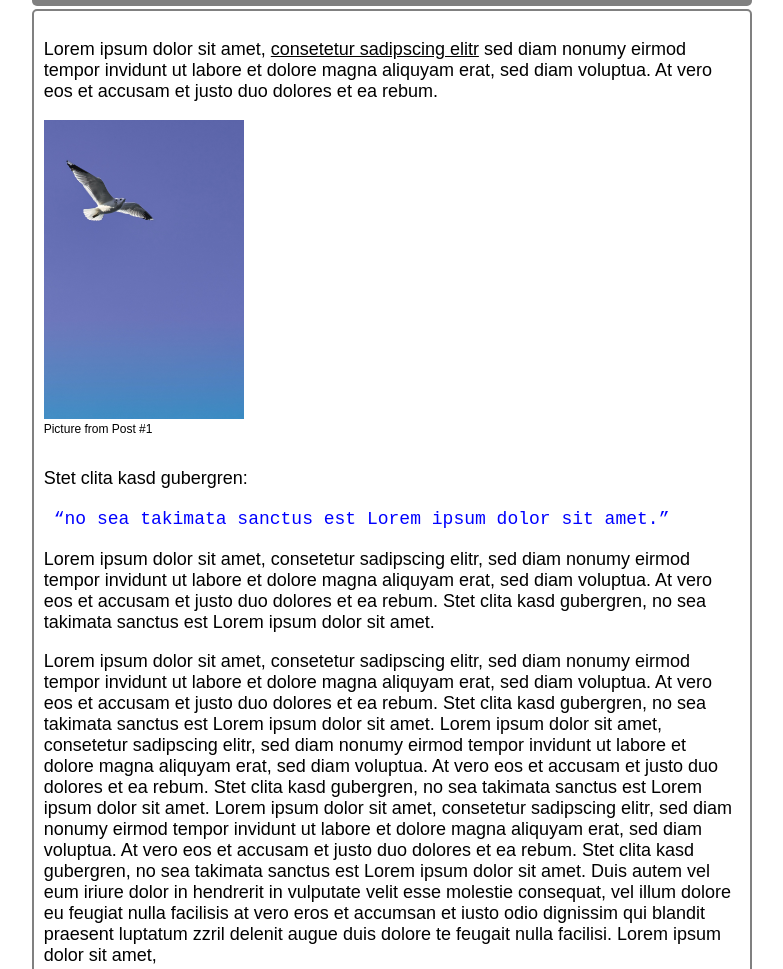
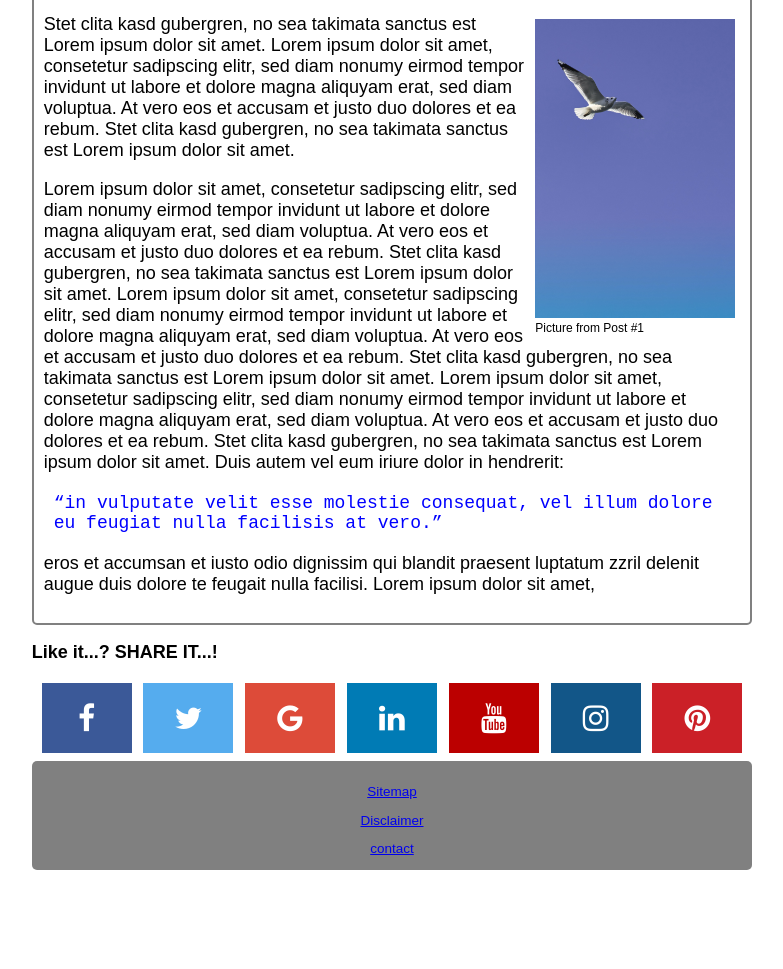
Before and after one commit to xtwulf/project_1, a plain HTML site: page blog_site.html in a window 1280 px wide. Shown: the part 361-1330 px from the top of the page, without its empty margins (248-1031 px from the left). After the commit the page ends 1269 px from the top, so only its background shows below. Drawn offline with Linux system fonts and the light colour scheme.

Commit message:
added social media bar on blog_site

```diff
--- a/blog_site.html
+++ b/blog_site.html
@@ -23,13 +23,11 @@
                 <a href="#about">About</a>
             </nav>
 
-
+            <!-- Empty elements are providing white space left and right from the main content -->
+            <div id="empty1">
+            </div>
 
             <!-- Main Section -->
-
-            <div id="empty1">
-
-            </div>
             <main>
                 <div class="card_header">
                     <div style="flex-grow: 1;">
@@ -41,7 +39,7 @@
                     <div style="flex-grow: 1;">
                         <img src="images/7_avatar-512.webp" class="card_img_header">
                     </div>
-                    <div style="flex-grow: 8; border: solid 1px red;">
+                    <div style="flex-grow: 8;">
                         <ul>
                             <li>Name: Mister X</li>
                             <li>Title: Prof</li>
@@ -59,26 +57,32 @@
                 </div>
             </main>
 
-
-
             <!-- Content Element -->
 
             <div id="content">
                 <p>Lorem ipsum dolor sit amet, <span style="text-decoration: underline;">consetetur sadipscing elitr</span> sed diam nonumy eirmod tempor invidunt ut labore et dolore magna aliquyam erat, sed diam voluptua. At vero eos et accusam et justo duo dolores et ea rebum.</p>
-                <img class="card_img_text" src="images/pic_1.jpg" alt="Nice picture">
-                <figcaption>Picture from Post #1</figcaption>
-                <br>
-                <p>Stet clita kasd gubergren: <q>no sea takimata sanctus est Lorem ipsum dolor sit amet.</q> Lorem ipsum dolor sit amet, consetetur sadipscing elitr, sed diam nonumy eirmod tempor invidunt ut labore et dolore magna aliquyam erat, sed diam voluptua. At vero eos et accusam et justo duo dolores et ea rebum. Stet clita kasd gubergren, no sea takimata sanctus est Lorem ipsum dolor sit amet.</p>
-                <p>Lorem ipsum dolor sit amet, consetetur sadipscing elitr, sed diam nonumy eirmod tempor invidunt ut labore et dolore magna aliquyam erat, sed diam voluptua. At vero eos et accusam et justo duo dolores et ea rebum. Stet clita kasd gubergren, no sea takimata sanctus est Lorem ipsum dolor sit amet. Lorem ipsum dolor sit amet, consetetur sadipscing elitr, sed diam nonumy eirmod tempor invidunt ut labore et dolore magna aliquyam erat, sed diam voluptua. At vero eos et accusam et justo duo dolores et ea rebum. Stet clita kasd gubergren, no sea takimata sanctus est Lorem ipsum dolor sit amet. Lorem ipsum dolor sit amet, consetetur sadipscing elitr, sed diam nonumy eirmod tempor invidunt ut labore et dolore magna aliquyam erat, sed diam voluptua. At vero eos et accusam et justo duo dolores et ea rebum. Stet clita kasd gubergren, no sea takimata sanctus est Lorem ipsum dolor sit amet.
-
-                    Duis autem vel eum iriure dolor in hendrerit in vulputate velit esse molestie consequat, vel illum dolore eu feugiat nulla facilisis at vero eros et accumsan et iusto odio dignissim qui blandit praesent luptatum zzril delenit augue duis dolore te feugait nulla facilisi. Lorem ipsum dolor sit amet,</p>
+                <div class="card_img_text"><img src="images/pic_1.jpg" alt="Nice picture"><br><figcaption">Picture from Post #1</figcaption></div>
+                <p>Stet clita kasd gubergren, no sea takimata sanctus est Lorem ipsum dolor sit amet. Lorem ipsum dolor sit amet, consetetur sadipscing elitr, sed diam nonumy eirmod tempor invidunt ut labore et dolore magna aliquyam erat, sed diam voluptua. At vero eos et accusam et justo duo dolores et ea rebum. Stet clita kasd gubergren, no sea takimata sanctus est Lorem ipsum dolor sit amet.</p>
+                <p>Lorem ipsum dolor sit amet, consetetur sadipscing elitr, sed diam nonumy eirmod tempor invidunt ut labore et dolore magna aliquyam erat, sed diam voluptua. At vero eos et accusam et justo duo dolores et ea rebum. Stet clita kasd gubergren, no sea takimata sanctus est Lorem ipsum dolor sit amet. Lorem ipsum dolor sit amet, consetetur sadipscing elitr, sed diam nonumy eirmod tempor invidunt ut labore et dolore magna aliquyam erat, sed diam voluptua. At vero eos et accusam et justo duo dolores et ea rebum. Stet clita kasd gubergren, no sea takimata sanctus est Lorem ipsum dolor sit amet. Lorem ipsum dolor sit amet, consetetur sadipscing elitr, sed diam nonumy eirmod tempor invidunt ut labore et dolore magna aliquyam erat, sed diam voluptua. At vero eos et accusam et justo duo dolores et ea rebum. Stet clita kasd gubergren, no sea takimata sanctus est Lorem ipsum dolor sit amet.                   Duis autem vel eum iriure dolor in hendrerit: <q>in vulputate velit esse molestie consequat, vel illum dolore eu feugiat nulla facilisis at vero.</q> eros et accumsan et iusto odio dignissim qui blandit praesent luptatum zzril delenit augue duis dolore te feugait nulla facilisi. Lorem ipsum dolor sit amet,</p>
             </div>
 
             <div id="empty2">
 
             </div>
 
-            <div id="author"></div>
+            <div id="social">
+                <h2>Like it...? SHARE IT...!</h2>
+                <div class="social_buttons">
+                <!-- Add font awesome icons -->
+                <a href="#" class="fa fa-facebook"></a>
+                <a href="#" class="fa fa-twitter"></a>
+                <a href="#" class="fa fa-google"></a>
+                <a href="#" class="fa fa-linkedin"></a>
+                <a href="#" class="fa fa-youtube"></a>
+                <a href="#" class="fa fa-instagram"></a>
+                <a href="#" class="fa fa-pinterest"></a>
+                </div>
+            </div>
 
 
             <footer>
--- a/css/blog_grid.css
+++ b/css/blog_grid.css
@@ -1,32 +1,15 @@
-/* .container {
-  display: grid;
-min-height: 100vh;
-grid-template-columns: 0.75fr 1fr 1fr 0.75fr;
-grid-template-rows: 75px 0.5fr 1.75fr 1.75fr 0.2fr;
-grid-template-areas:
-  "nav nav nav nav"
-  "main main main main"
-  "sidebar content content content"
-  "sidebar content content content"
-  "sidebar footer footer footer";
-gap: 0.2em;
-font-family: sans-serif;
-font-weight: 800;
-font-size: 12px;
-text-align: center;
-} */
 
 .container {
 display: grid;
 min-height: 100vh;
 grid-template-columns: 0.75fr 1fr 1fr 0.75fr;
-grid-template-rows: 75px 0.5fr 1.75fr 1fr 0.2fr;
+grid-template-rows: 75px 0.5fr 1.75fr 0.25fr 0.2fr;
 grid-template-areas:
   "nav nav nav nav"
   "empty1 main main empty2"
   "empty1 content content empty2"
   /* "sidebar content content empty" */
-  "empty1 author author empty2"
+  "empty1 social social empty2"
   "empty1 footer footer empty2";
 
 }
@@ -49,9 +32,9 @@ grid-template-areas:
 
   grid-area: empty2;
 }
-#author {
-  grid-area: author;
-  background: red;
+#social {
+  grid-area: social;
+
 }
 
 
--- a/css/img.css
+++ b/css/img.css
@@ -1,3 +1,9 @@
+/* image styles */
+img {
+    width: 100%;
+
+}
+
 .card_img_header {
     width: 100px;
     margin-left: 20px;
@@ -5,4 +11,6 @@
 
 .card_img_text {
     width: 200px;
+    float: right;
+    margin: 5px;
 }
--- a/css/style.css
+++ b/css/style.css
@@ -5,10 +5,7 @@
   }
 
 /* =================== ELEMENT STYLES =================== */
-/* image styles */
-img {
-    width: 100%;
-}
+
 
 
 p, label {
@@ -24,8 +21,6 @@ q {
 }
 
 nav {
-  /* background: #b5f260; */
-  background: red;
   grid-area: nav;
   border-radius: var(--main-radius);
   padding-top: var(--main-padding);
@@ -49,7 +44,7 @@ nav {
   }
 
   ul {
-    font-size: 12px;
+    font-size: 14px;
   }
 
 
@@ -114,10 +109,11 @@ nav {
 .success:hover {background-color: #46a049;}
 
 .post_card {
-  border: solid 1px red;
+  /* border: solid 1px red; */
   grid-area: post_content;
   border-radius: var(--main-radius);
   padding-top: var(--main-padding);
+  text-align: center;
 
 }
 .card_header {
@@ -126,7 +122,67 @@ nav {
   flex-wrap: wrap;
   justify-content: space-evenly;
 
+}
 
+
+/* ================ */
+/* Social Media Bar */
+/* ================ */
+
+.social_buttons {
+    font-size: 30px;
+    display: flex;
+    flex-direction: row;
+    flex-wrap: wrap;
+    justify-content: space-evenly;
+}
+
+.fa {
+  padding: 20px;
+  font-size: 30px;
+  width: 50px;
+  text-align: center;
+  text-decoration: none;
+  margin: 5px 2px;
+}
+
+.fa:hover {
+    opacity: 0.7;
+}
+
+.fa-facebook {
+  background: #3B5998;
+  color: white;
+}
+
+.fa-twitter {
+  background: #55ACEE;
+  color: white;
+}
+
+.fa-google {
+  background: #dd4b39;
+  color: white;
+}
+
+.fa-linkedin {
+  background: #007bb5;
+  color: white;
+}
+
+.fa-youtube {
+  background: #bb0000;
+  color: white;
+}
+
+.fa-instagram {
+  background: #125688;
+  color: white;
+}
+
+.fa-pinterest {
+  background: #cb2027;
+  color: white;
 }
 
 
```
